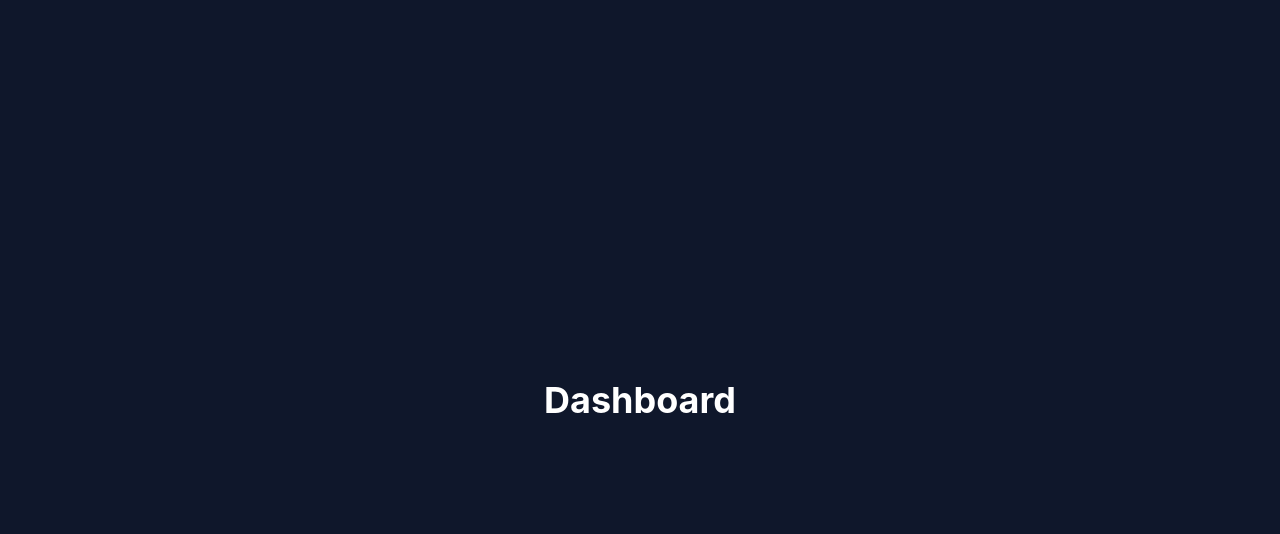
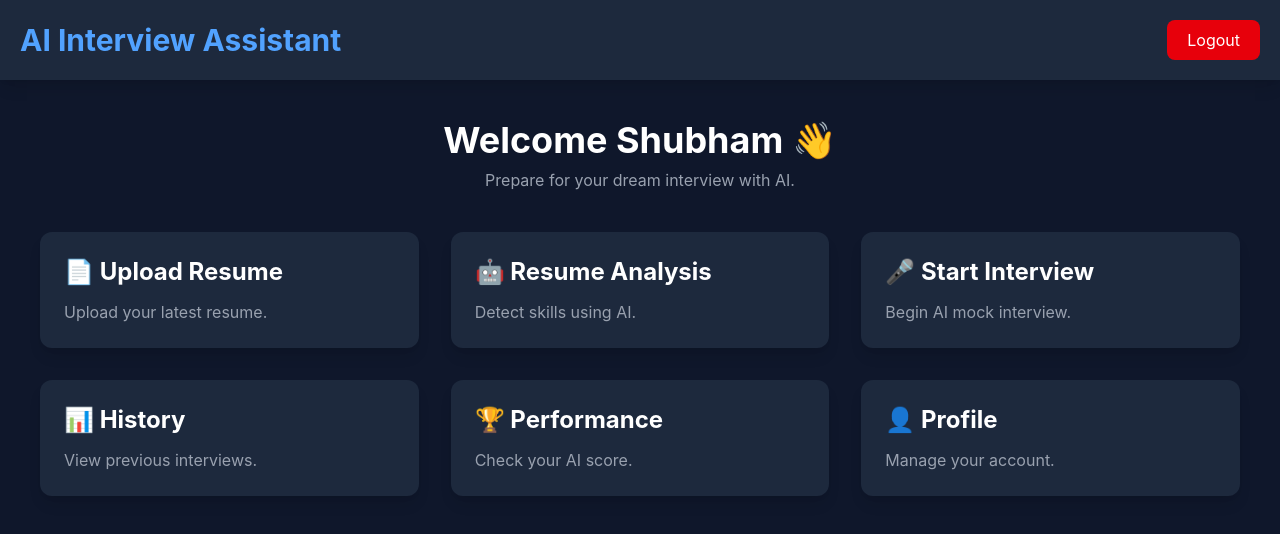
Before and after one commit to ShubhamMewara717/ai-interview-assistant, a React app in the folder frontend/: page /dashboard in a window 1280 px wide. Shown: the top 534 px of the page. Built offline with nearby package versions, Linux system fonts and the light colour scheme; the HTML template or start-up script is replaced by a standard one.

Commit message:
Added resume analysis page

```diff
--- a/frontend/src/App.jsx
+++ b/frontend/src/App.jsx
@@ -4,6 +4,8 @@ import Home from "./pages/Home";
 import Login from "./pages/Login";
 import Register from "./pages/Register";
 import Dashboard from "./pages/Dashboard";
+import UploadResume from "./pages/UploadResume";
+import ResumeAnalysis from "./pages/ResumeAnalysis";
 
 function App() {
   return (
@@ -19,6 +21,10 @@ function App() {
 
         <Route path="/dashboard" element={<Dashboard />} />
 
+        <Route path="/upload-resume" element={<UploadResume />} />
+
+        <Route path="/resume-analysis" element={<ResumeAnalysis />}/>
+
       </Routes>
 
     </BrowserRouter>
--- a/frontend/src/pages/Dashboard.jsx
+++ b/frontend/src/pages/Dashboard.jsx
@@ -1,9 +1,88 @@
+import { useNavigate } from "react-router-dom";
 function Dashboard() {
+  const navigate = useNavigate();
   return (
-    <div className="min-h-screen flex items-center justify-center bg-slate-900 text-white">
-      <h1 className="text-4xl font-bold">
-        Dashboard
-      </h1>
+    <div className="min-h-screen bg-slate-900 text-white">
+
+      {/* Navbar */}
+      <div className="bg-slate-800 flex justify-between items-center p-5 shadow-lg">
+
+        <h1 className="text-3xl font-bold text-blue-400">
+          AI Interview Assistant
+        </h1>
+
+        <button className="bg-red-600 hover:bg-red-700 px-5 py-2 rounded-lg">
+          Logout
+        </button>
+
+      </div>
+
+      {/* Welcome */}
+      <div className="text-center mt-10">
+
+        <h2 className="text-4xl font-bold">
+          Welcome Shubham 👋
+        </h2>
+
+        <p className="text-gray-400 mt-2">
+          Prepare for your dream interview with AI.
+        </p>
+
+      </div>
+
+      {/* Cards */}
+      <div className="grid grid-cols-1 md:grid-cols-2 lg:grid-cols-3 gap-8 p-10">
+
+        <div
+          onClick={() => navigate("/upload-resume")}
+          className="bg-slate-800 rounded-xl p-6 hover:bg-slate-700 cursor-pointer shadow-lg"
+          >
+          <h3 className="text-2xl font-bold">📄 Upload Resume</h3>
+          <p className="mt-3 text-gray-400">
+            Upload your latest resume.
+          </p>
+        </div>
+
+        <div
+          onClick={() => navigate("/resume-analysis")}
+          className="bg-slate-800 rounded-xl p-6 hover:bg-slate-700 cursor-pointer shadow-lg"
+        >
+          <h3 className="text-2xl font-bold">🤖 Resume Analysis</h3>
+          <p className="mt-3 text-gray-400">
+            Detect skills using AI.
+          </p>
+        </div>
+
+        <div className="bg-slate-800 rounded-xl p-6 hover:bg-slate-700 cursor-pointer shadow-lg">
+          <h3 className="text-2xl font-bold">🎤 Start Interview</h3>
+          <p className="mt-3 text-gray-400">
+            Begin AI mock interview.
+          </p>
+        </div>
+
+        <div className="bg-slate-800 rounded-xl p-6 hover:bg-slate-700 cursor-pointer shadow-lg">
+          <h3 className="text-2xl font-bold">📊 History</h3>
+          <p className="mt-3 text-gray-400">
+            View previous interviews.
+          </p>
+        </div>
+
+        <div className="bg-slate-800 rounded-xl p-6 hover:bg-slate-700 cursor-pointer shadow-lg">
+          <h3 className="text-2xl font-bold">🏆 Performance</h3>
+          <p className="mt-3 text-gray-400">
+            Check your AI score.
+          </p>
+        </div>
+
+        <div className="bg-slate-800 rounded-xl p-6 hover:bg-slate-700 cursor-pointer shadow-lg">
+          <h3 className="text-2xl font-bold">👤 Profile</h3>
+          <p className="mt-3 text-gray-400">
+            Manage your account.
+          </p>
+        </div>
+
+      </div>
+
     </div>
   );
 }
--- /dev/null
+++ b/frontend/src/pages/ResumeAnalysis.jsx
@@ -0,0 +1,87 @@
+import { useState } from "react";
+
+function ResumeAnalysis() {
+
+  const [skills, setSkills] = useState([]);
+
+  const analyzeResume = async () => {
+
+    try {
+
+      const response = await fetch("http://127.0.0.1:8000/extract-skills");
+
+      const data = await response.json();
+
+      setSkills(data.skills_found);
+
+    } catch {
+
+      alert("Cannot connect to backend");
+
+    }
+
+  };
+
+  return (
+
+    <div className="min-h-screen bg-slate-900 text-white flex justify-center items-center">
+
+      <div className="bg-slate-800 p-8 rounded-xl w-[600px]">
+
+        <h1 className="text-3xl font-bold text-center mb-6">
+
+          Resume Analysis
+
+        </h1>
+
+        <button
+
+          onClick={analyzeResume}
+
+          className="bg-blue-600 w-full py-3 rounded-lg hover:bg-blue-700"
+
+        >
+
+          Analyze Resume
+
+        </button>
+
+        <div className="mt-8">
+
+          <h2 className="text-2xl mb-4">
+
+            Skills Detected
+
+          </h2>
+
+          {
+
+            skills.map((skill,index)=>(
+
+              <div
+
+                key={index}
+
+                className="bg-slate-700 p-3 rounded-lg mb-2"
+
+              >
+
+                ✅ {skill}
+
+              </div>
+
+            ))
+
+          }
+
+        </div>
+
+      </div>
+
+    </div>
+
+  );
+
+}
+
+export default ResumeAnalysis;
--- /dev/null
+++ b/frontend/src/pages/UploadResume.jsx
@@ -0,0 +1,60 @@
+import { useState } from "react";
+
+function UploadResume() {
+  const [file, setFile] = useState(null);
+
+  const handleUpload = async () => {
+    if (!file) {
+      alert("Please select a resume.");
+      return;
+    }
+
+    const formData = new FormData();
+    formData.append("file", file);
+
+    try {
+      const response = await fetch("http://127.0.0.1:8000/upload-resume", {
+        method: "POST",
+        body: formData,
+      });
+
+      const data = await response.json();
+
+      if (response.ok) {
+        alert("✅ Resume Uploaded Successfully");
+        console.log(data);
+      } else {
+        alert(data.error || "Upload Failed");
+      }
+    } catch (error) {
+      alert("Cannot connect to backend.");
+    }
+  };
+
+  return (
+    <div className="min-h-screen bg-slate-900 flex justify-center items-center">
+      <div className="bg-slate-800 p-8 rounded-xl w-[450px] text-white">
+
+        <h1 className="text-3xl font-bold mb-6 text-center">
+          Upload Resume
+        </h1>
+
+       <input
+         type="file"
+         accept=".pdf"
+         onChange={(e) => setFile(e.target.files[0])}
+         className="mb-6 w-full bg-white text-black p-2 rounded"
+       />
+        <button
+          onClick={handleUpload}
+          className="w-full bg-blue-600 hover:bg-blue-700 py-3 rounded-lg"
+        >
+          Upload Resume
+        </button>
+
+      </div>
+    </div>
+  );
+}
+
+export default UploadResume;
```
